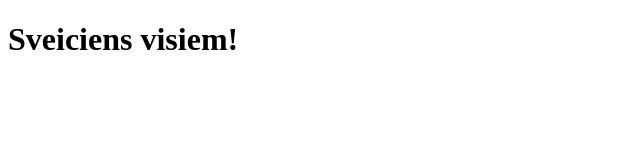
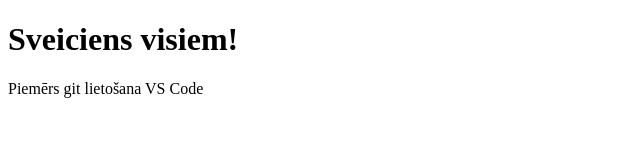
Before and after one commit to isorokina/proba_startIT, a plain HTML site: page index.html in a window 1280 px wide. Shown: the whole page, without its empty margins (0-640 px from the left). Drawn offline with Linux system fonts and the light colour scheme.

Commit message:
Paskaidroju,m

```diff
--- a/index.html
+++ b/index.html
@@ -8,5 +8,6 @@
 </head>
 <body>
   <h1> Sveiciens visiem! </h1>
+  <p>Piemērs git lietošana VS Code</p>
 </body>
 </html>
```
Also changed, not shown: 1 other file.
